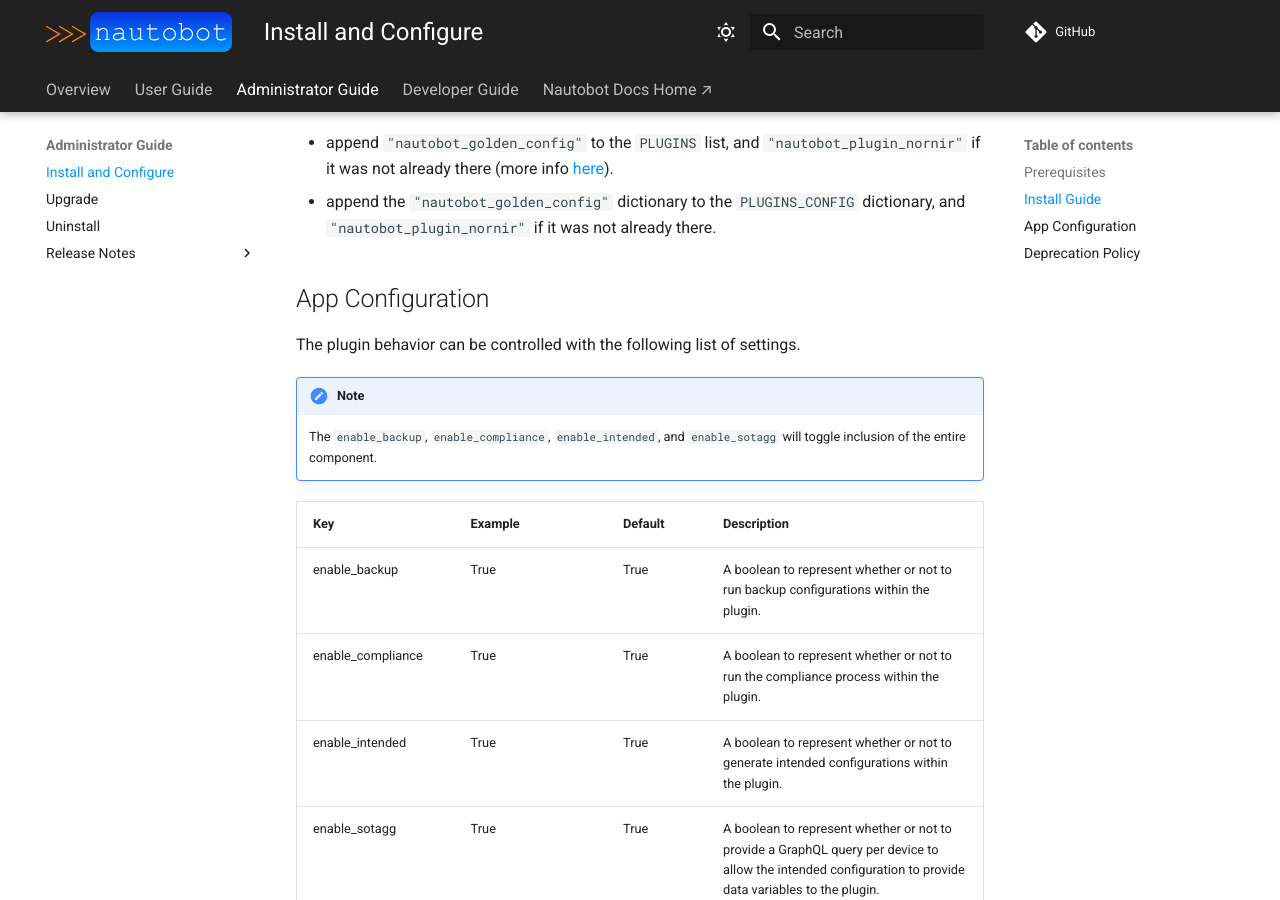
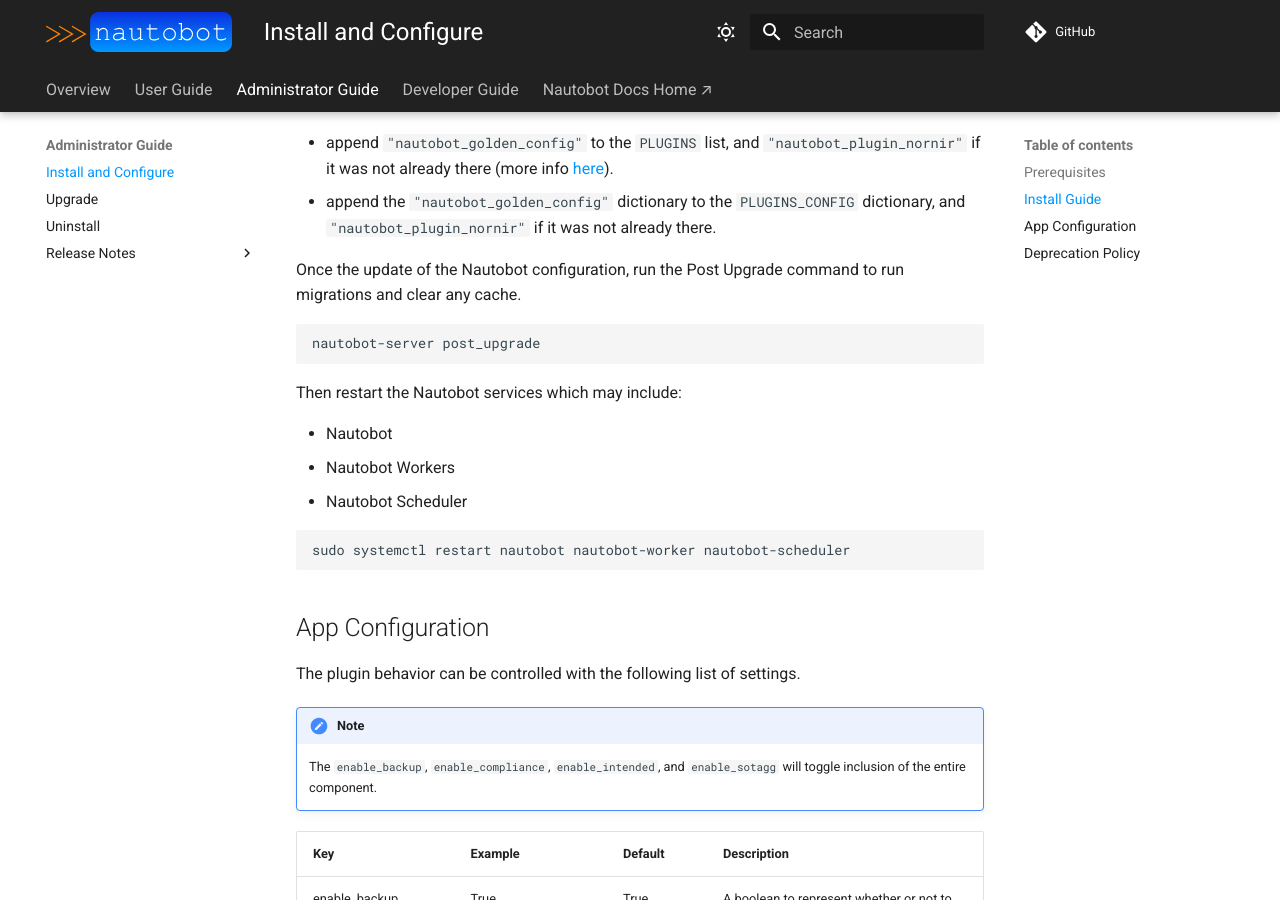
Before and after one commit to nautobot/nautobot-app-golden-config, an MkDocs documentation site: the page built from docs/admin/admin_install.md, in a window 1280 px wide and 900 px high, scrolled down 1347 px. Built offline with MkDocs 1.6.1 and Material for MkDocs 9.7.7, drawn with Linux system fonts in a browser that asks for light colours; comment, search, counter and statistics services are not loaded.

Commit message:
Adds post_upgrade and restart services.

````diff
--- a/docs/admin/admin_install.md
+++ b/docs/admin/admin_install.md
@@ -59,6 +59,22 @@
 - append `"nautobot_golden_config"` to the `PLUGINS` list, and `"nautobot_plugin_nornir"` if it was not already there (more info [here](https://github.com/nautobot/nautobot-plugin-nornir)).
 - append the `"nautobot_golden_config"` dictionary to the `PLUGINS_CONFIG` dictionary, and `"nautobot_plugin_nornir"` if it was not already there.
 
+Once the update of the Nautobot configuration, run the Post Upgrade command to run migrations and clear any cache.
+
+```shell
+nautobot-server post_upgrade
+```
+
+Then restart the Nautobot services which may include:
+
+* Nautobot
+* Nautobot Workers
+* Nautobot Scheduler
+
+```shell
+sudo systemctl restart nautobot nautobot-worker nautobot-scheduler
+```
+
 ## App Configuration
 
 The plugin behavior can be controlled with the following list of settings.
````
